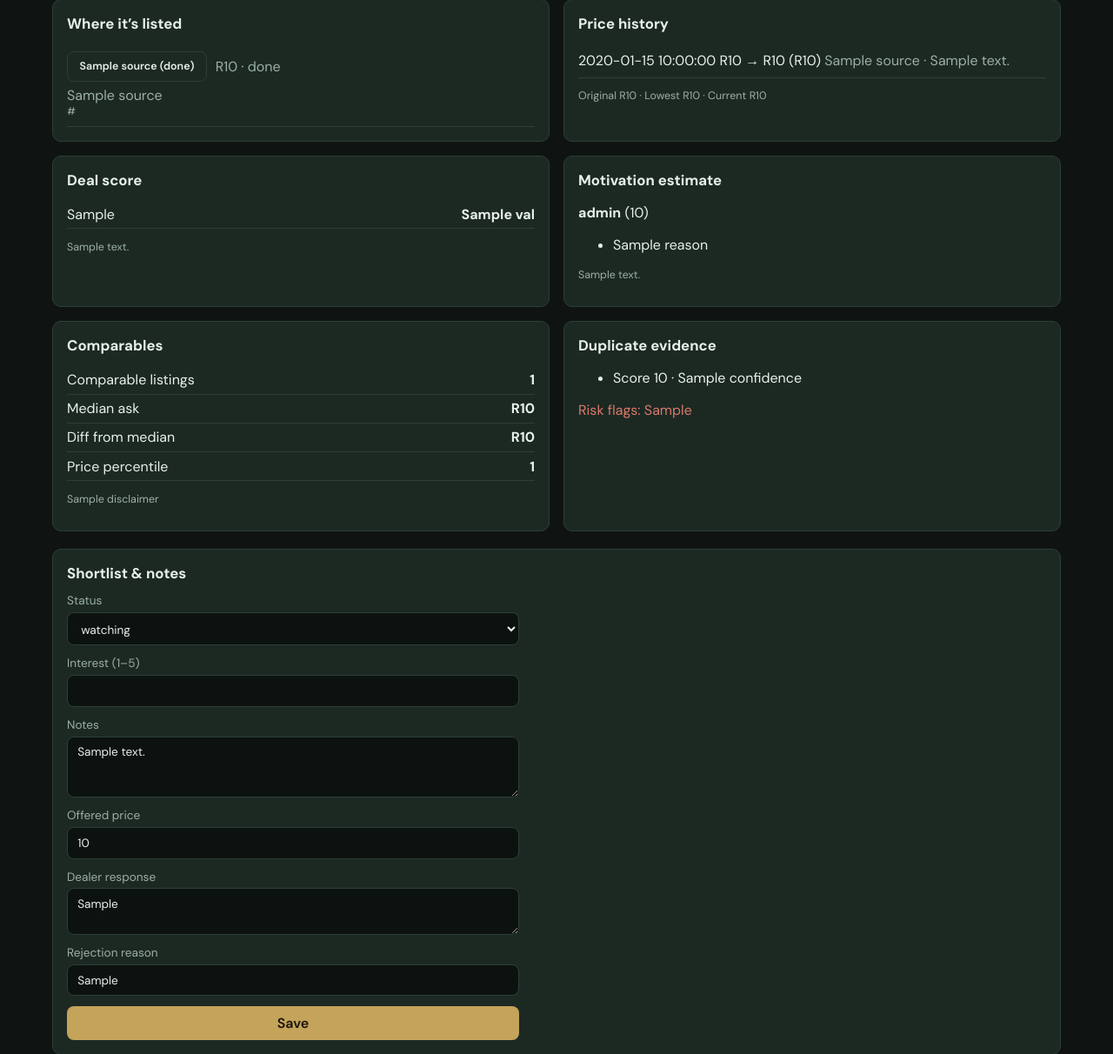
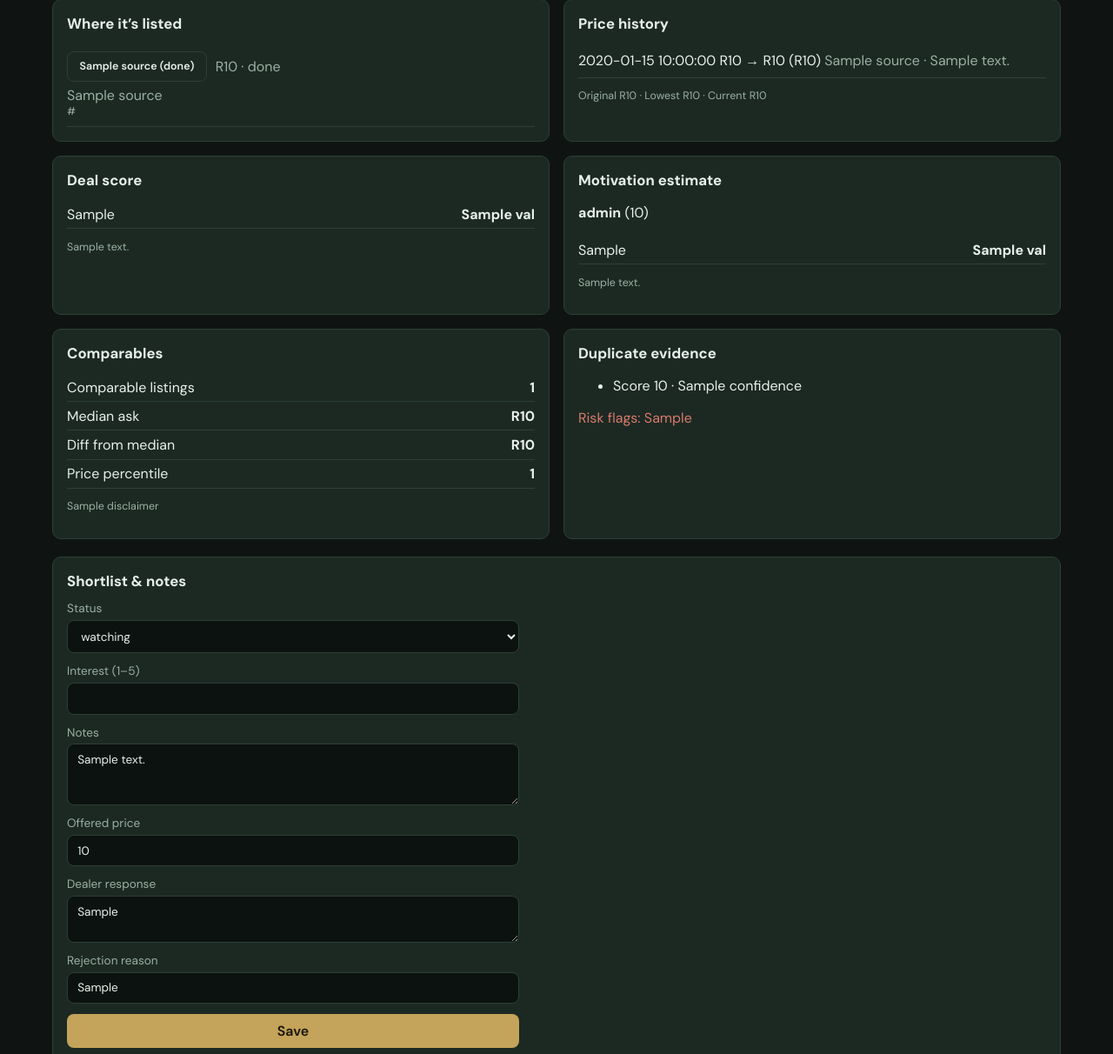
Before and after one commit to adickr/bold, a FastAPI app: template backend/app/templates/pages/vehicle.html in a window 1280 px wide. Shown: the part 408-1620 px from the top of the page at 87% size. Run offline with FastAPI, Linux system fonts and the light colour scheme; the template is opened without the code that fills it: most values are stand-ins (such as "Sample title", 1, 10 or a date in 2020).

Commit message:
Show motivation components on vehicle detail page
Co-authored-by: adickr <adickr@users.noreply.github.com>

```diff
--- a/backend/app/templates/pages/vehicle.html
+++ b/backend/app/templates/pages/vehicle.html
@@ -97,9 +97,9 @@
     <h2>Motivation estimate</h2>
     {% if v.motivation_breakdown %}
     <p><strong>{{ v.motivation_level }}</strong> ({{ v.motivation_score }})</p>
-    <ul>
-      {% for r in v.motivation_breakdown.reasons %}
-      <li>{{ r.replace('_', ' ') }}</li>
+    <ul class="score-break">
+      {% for k, val in v.motivation_breakdown.items() if k not in ['note', 'inferred', 'estimate_only', 'reasons', 'level', 'score'] %}
+      <li><span>{{ k.replace('_', ' ') }}</span><strong>{{ val }}</strong></li>
       {% endfor %}
     </ul>
     <p class="muted tiny">{{ v.motivation_breakdown.note }}</p>
```
Also changed, not shown: backend/tests/test_score_tip.py (line endings or trailing spaces).
